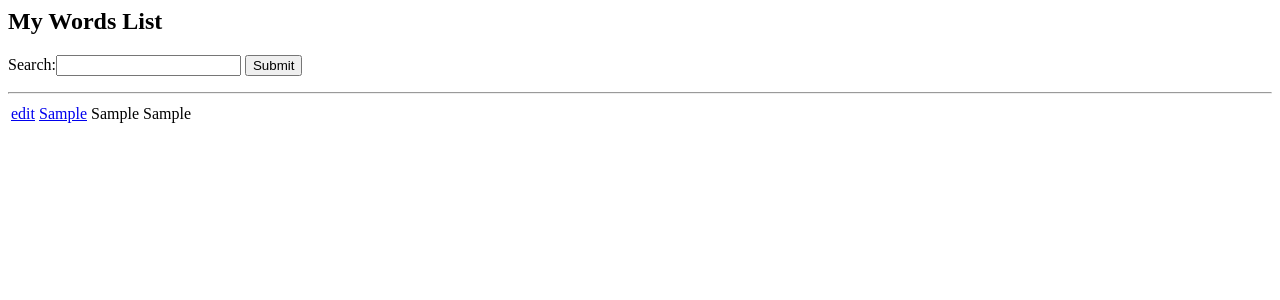
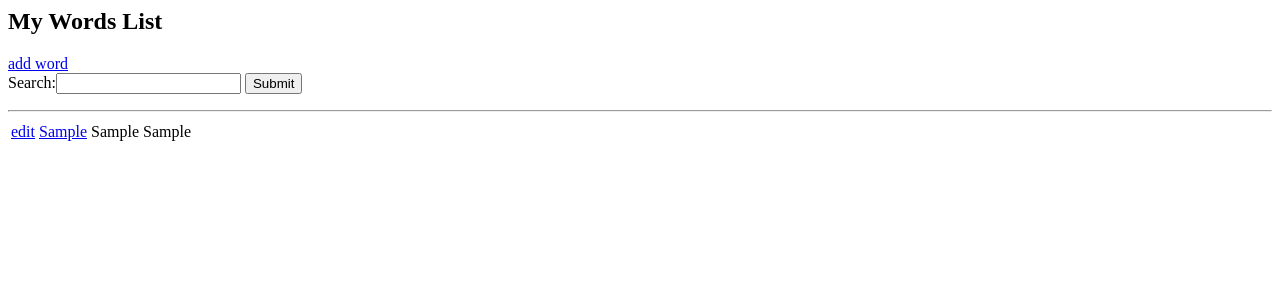
Before and after one commit to karlutxo/wordluv, a Django app: page /words/ in a window 1280 px wide. Shown: the top 300 px of the page. Run offline with Django 4.2, Linux system fonts and the light colour scheme; tables that the repository leaves empty hold one stand-in row (values such as "Sample post").

Commit message:
create option added

```diff
--- /dev/null
+++ b/wordluv_site/templates/wordCreate.html
@@ -0,0 +1,4 @@
+<form method="post">{% csrf_token %}
+    {{ form.as_p }}
+    <input type="submit" value="Save">
+</form>
--- a/wordluv_site/templates/wordDetail.html
+++ b/wordluv_site/templates/wordDetail.html
@@ -9,8 +9,8 @@
    <a href="{% url 'wordUpdate' word.slug %}"><small>edit</small></a>
    <a href="{% url 'wordDelete' word.slug %}"><small>Delete</small></a>
 
-   <p><strong>Meaning:</strong> {{ word.meaning }}</p>
-   <p><strong>Examples:</strong> {{ word.example }}</p>
+   <p><strong>Meaning:</strong><br> {{ word.meaning|linebreaksbr }}</p>
+   <p><strong>Examples:</strong><br> {{ word.examples|linebreaksbr }}</p>
  {% endblock %}
 
 
--- a/wordluv_site/templates/wordslist.html
+++ b/wordluv_site/templates/wordslist.html
@@ -2,6 +2,7 @@
     <h2>My Words List</h2>
 
    {# {{ request }} #}
+   <a href="{% url 'wordCreate' %}">add word</a>
    <div>
     <form action="">
         <label for="searchWord">Search:</label><input type="text" id="searchWord" name="searchWord">
--- a/wordluv_site/wordluv_app/urls.py
+++ b/wordluv_site/wordluv_app/urls.py
@@ -3,9 +3,11 @@ from . import views
 
 urlpatterns = [
     path('', views.WordListView, name='wordslist'),
+    path('add_new/', views.WordCreateView.as_view(), name='wordCreate'),
 #    path('<word_id>/', views.WordDetail, name='worddetail')
     path('<int:pk>/', views.WordDetailViewId.as_view(), name='worddetailId'),
     path('<slug:slug>/', views.WordDetailViewSlug.as_view(), name='worddetailSlug'),
     path('<slug:slug>/update/', views.WordUpdateView.as_view(), name='wordUpdate'),
     path('<slug:slug>/delete/', views.WordDeleteView.as_view(), name='wordDelete'),
+
 ]
--- a/wordluv_site/wordluv_app/views.py
+++ b/wordluv_site/wordluv_app/views.py
@@ -4,7 +4,7 @@ from django.shortcuts import render
 from django.urls import reverse_lazy
 from django.http import HttpResponse
 from django.views.generic.detail import DetailView
-from django.views.generic.edit import UpdateView, DeleteView
+from django.views.generic.edit import UpdateView, DeleteView, CreateView
 from django.views import generic
 
 from .models import word
@@ -45,3 +45,9 @@ class WordDeleteView(DeleteView):
     model = word
     template_name = 'wordConfirmDelete.html'
     success_url = reverse_lazy('wordslist')
+
+class WordCreateView(CreateView):
+    model = word
+    template_name = 'wordCreate.html'
+    success_url = reverse_lazy('wordslist')
+    fields = ['word', 'meaning', 'examples', 'slug']
```
